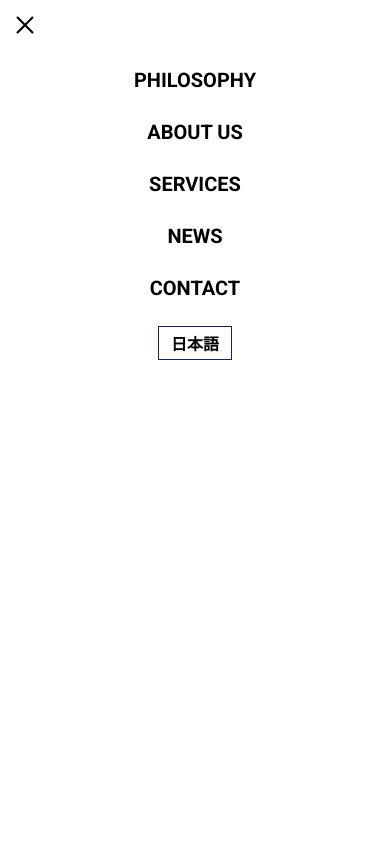
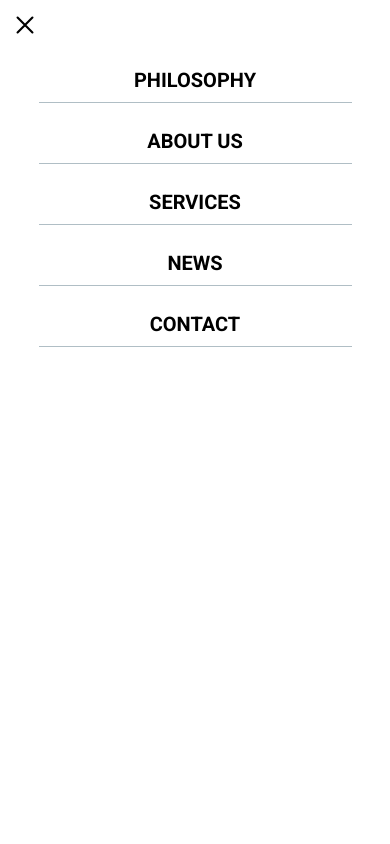
Before and after one commit to Inno-Musi/HP, a Next.js app: page /en/contact in a window 390 px wide. Both pictures are taken after a click on the icon 358 px from the left and 31 px from the top of the page. Shown: the top 844 px of the page. Built offline with nearby package versions, Linux system fonts and the light colour scheme.

Commit message:
Remove language switch buttons from mobile header components

```diff
--- a/src/components/header-en/_components/header-sp.tsx
+++ b/src/components/header-en/_components/header-sp.tsx
@@ -39,7 +39,7 @@ export const HeaderSp = ({ restPath }: Props) => {
                 <button
                   type="button"
                   key={link.href}
-                  className="font-semibold flex flex-col items-center w-full"
+                  className="font-semibold flex flex-col items-center w-full border-b border-gray pb-2"
                   onClick={() => {
                     setIsOpen(false)
                     router.push(`/en/${link.href}`)
@@ -48,16 +48,6 @@ export const HeaderSp = ({ restPath }: Props) => {
                   <span className="text-xl">{link.text}</span>
                 </button>
               ))}
-              <button
-                type="button"
-                onClick={() => {
-                  setIsOpen(false)
-                  router.push(`/ja/${restPath}`)
-                }}
-                className="border border-darkNavy px-3 py-1 font-semibold font-notoSansJp"
-              >
-                日本語
-              </button>
             </div>
           </>
         )}
--- a/src/components/header-ja/_components/header-sp.tsx
+++ b/src/components/header-ja/_components/header-sp.tsx
@@ -49,16 +49,6 @@ export const HeaderSp = ({ restPath }: Props) => {
                   <span className="text-sm">{link.subText}</span>
                 </button>
               ))}
-              <button
-                type="button"
-                className="border border-darkNavy px-3 py-1 font-semibold mt-2"
-                onClick={() => {
-                  setIsOpen(false)
-                  router.push(`/en/${restPath}`)
-                }}
-              >
-                English
-              </button>
             </div>
           </>
         )}
```
